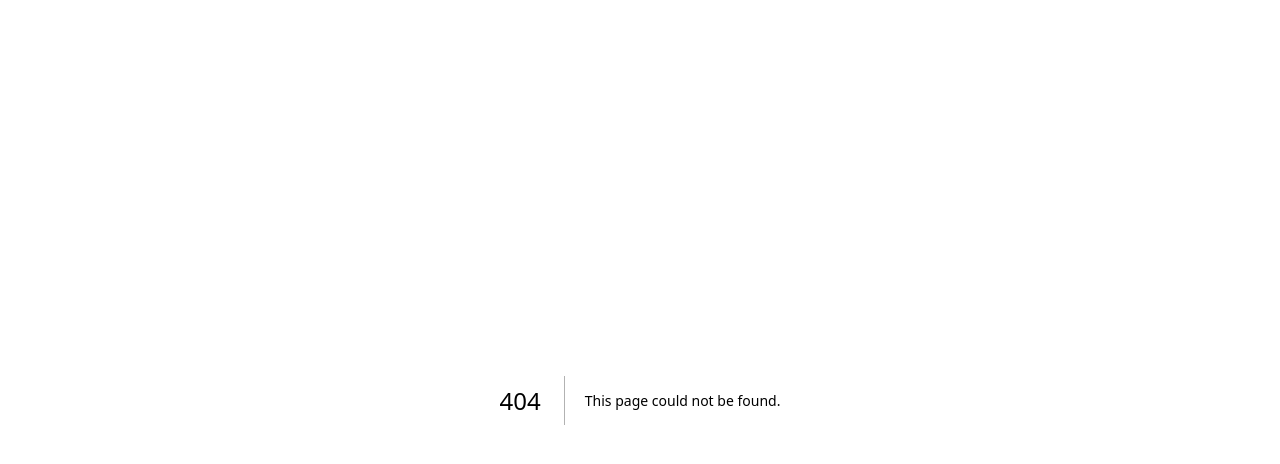
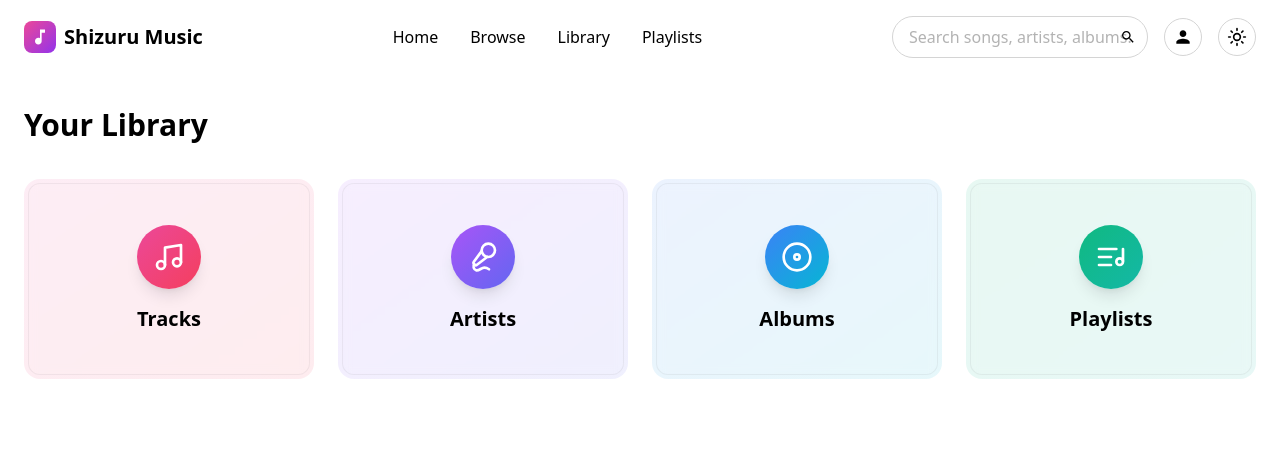
Before and after one commit to vinayak-7-0-3/Shizuru-Frontend, a Next.js app: page /library in a window 1280 px wide. Before the commit this address had no page. Shown: the top 464 px of the page. Built offline with nearby package versions, Linux system fonts and the light colour scheme.

Commit message:
Add Library page and fix navbar issues

```diff
--- a/components/Navbar.tsx
+++ b/components/Navbar.tsx
@@ -1,4 +1,5 @@
 import { useState } from 'react';
+import Link from 'next/link';
 
 const Navbar = (
   {
@@ -13,28 +14,28 @@ const Navbar = (
 
   return (
     <nav className="sticky top-0 z-50 backdrop-blur-xl bg-white/10 dark:bg-black/30 border-b border-white/20 dark:border-white/10">
-      <div className="max-w-7xl mx-auto px-6 py-4">
+      <div className="w-full px-6 py-4">
         <div className="flex items-center justify-between">
           {/* Logo */}
-          <div className="flex items-center space-x-2">
+          <Link href="/" className="flex items-center space-x-2">
             <div className="w-8 h-8 bg-gradient-to-br from-pink-500 to-purple-600 rounded-lg flex items-center justify-center">
               <svg className="w-5 h-5 text-white" fill="currentColor" viewBox="0 0 24 24">
                 <path d="M12 3v10.55c-.59-.34-1.27-.55-2-.55-2.21 0-4 1.79-4 4s1.79 4 4 4 4-1.79 4-4V7h4V3h-6z" />
               </svg>
             </div>
             <span className="text-xl font-bold text-black dark:text-white">Shizuru Music</span>
-          </div>
+          </Link>
 
           {/* Desktop Navigation */}
-          <div className="hidden md:flex items-center space-x-8">
-            <a href="#" className="text-black dark:text-white hover:text-black/30 dark:hover:text-white/40 transition-colors">Home</a>
-            <a href="#" className="text-black dark:text-white hover:text-black/30 dark:hover:text-white/40 transition-colors">Browse</a>
-            <a href="#" className="text-black dark:text-white hover:text-black/30 dark:hover:text-white/40 transition-colors">Library</a>
-            <a href="#" className="text-black dark:text-white hover:text-black/30 dark:hover:text-white/40 transition-colors">Playlists</a>
+          <div className="hidden lg:flex items-center space-x-8">
+            <Link href="/" className="text-black dark:text-white hover:text-black/30 dark:hover:text-white/40 transition-colors">Home</Link>
+            <Link href="/browse" className="text-black dark:text-white hover:text-black/30 dark:hover:text-white/40 transition-colors">Browse</Link>
+            <Link href="/library" className="text-black dark:text-white hover:text-black/30 dark:hover:text-white/40 transition-colors">Library</Link>
+            <Link href="/library/playlists" className="text-black dark:text-white hover:text-black/30 dark:hover:text-white/40 transition-colors">Playlists</Link>
           </div>
 
           {/* Search Bar */}
-          <div className="hidden md:flex items-center space-x-4">
+          <div className="hidden lg:flex items-center space-x-4">
             <div className="relative">
               <input
                 type="text"
@@ -82,7 +83,7 @@ const Navbar = (
 
           {/* Mobile Menu Button */}
           <button
-            className="md:hidden p-2 text-black dark:text-white"
+            className="lg:hidden p-2 text-black dark:text-white"
             onClick={() => setIsMenuOpen(!isMenuOpen)}
           >
             <svg className="w-6 h-6" fill="currentColor" viewBox="0 0 24 24">
@@ -93,12 +94,12 @@ const Navbar = (
 
         {/* Mobile Menu */}
         {isMenuOpen && (
-          <div className="md:hidden mt-4 pb-4 border-t border-white/20 pt-4">
+          <div className="lg:hidden mt-4 pb-4 border-t border-white/20 pt-4">
             <div className="flex flex-col space-y-4">
-              <a href="#" className="text-black dark:text-white hover:text-white/80 transition-colors">Home</a>
-              <a href="#" className="text-black dark:text-white/70 hover:text-white transition-colors">Browse</a>
-              <a href="#" className="text-black dark:text-white/70 hover:text-white transition-colors">Library</a>
-              <a href="#" className="text-black dark:text-white/70 hover:text-white transition-colors">Playlists</a>
+              <Link href="/" className="text-black dark:text-white hover:text-white/80 transition-colors">Home</Link>
+              <Link href="/browse" className="text-black dark:text-white/70 hover:text-white transition-colors">Browse</Link>
+              <Link href="/library" className="text-black dark:text-white/70 hover:text-white transition-colors">Library</Link>
+              <Link href="/library/playlists" className="text-black dark:text-white/70 hover:text-white transition-colors">Playlists</Link>
 
               <button
                 onClick={toggleDark}
--- /dev/null
+++ b/pages/library/albums.tsx
@@ -0,0 +1,19 @@
+import MainLayout from '../../components/MainLayout';
+import SectionHeader from '../../components/SectionHeader';
+
+const AlbumsPage = () => {
+    return (
+        <MainLayout>
+            <div className="min-h-screen pt-8 px-6 bg-white dark:bg-neutral-900 text-black dark:text-white">
+                <div className="w-full">
+                    <SectionHeader title="Your Albums" />
+                    <div className="mt-8 text-center text-neutral-500 dark:text-neutral-400">
+                        <p>Your saved albums will appear here.</p>
+                    </div>
+                </div>
+            </div>
+        </MainLayout>
+    );
+};
+
+export default AlbumsPage;
--- /dev/null
+++ b/pages/library/artists.tsx
@@ -0,0 +1,19 @@
+import MainLayout from '../../components/MainLayout';
+import SectionHeader from '../../components/SectionHeader';
+
+const ArtistsPage = () => {
+    return (
+        <MainLayout>
+            <div className="min-h-screen pt-8 px-6 bg-white dark:bg-neutral-900 text-black dark:text-white">
+                <div className="w-full">
+                    <SectionHeader title="Your Artists" />
+                    <div className="mt-8 text-center text-neutral-500 dark:text-neutral-400">
+                        <p>Your followed artists will appear here.</p>
+                    </div>
+                </div>
+            </div>
+        </MainLayout>
+    );
+};
+
+export default ArtistsPage;
--- /dev/null
+++ b/pages/library/index.tsx
@@ -0,0 +1,59 @@
+import Link from 'next/link';
+import { Music, Mic2, Disc, ListMusic } from 'lucide-react';
+import MainLayout from '../../components/MainLayout';
+import SectionHeader from '../../components/SectionHeader';
+
+const LibraryPage = () => {
+    const libraryItems = [
+        {
+            title: 'Tracks',
+            icon: Music,
+            href: '/library/tracks',
+            color: 'from-pink-500 to-rose-500',
+        },
+        {
+            title: 'Artists',
+            icon: Mic2,
+            href: '/library/artists',
+            color: 'from-purple-500 to-indigo-500',
+        },
+        {
+            title: 'Albums',
+            icon: Disc,
+            href: '/library/albums',
+            color: 'from-blue-500 to-cyan-500',
+        },
+        {
+            title: 'Playlists',
+            icon: ListMusic,
+            href: '/library/playlists',
+            color: 'from-emerald-500 to-teal-500',
+        },
+    ];
+
+    return (
+        <MainLayout>
+            <div className="min-h-screen pt-8 px-6 bg-white dark:bg-neutral-900 text-black dark:text-white">
+                <div className="w-full">
+                    <SectionHeader title="Your Library" />
+
+                    <div className="grid grid-cols-1 md:grid-cols-2 lg:grid-cols-4 gap-6 mt-8">
+                        {libraryItems.map((item) => (
+                            <Link key={item.title} href={item.href} className="group relative overflow-hidden rounded-2xl p-1 hover:scale-105 transition-all duration-300">
+                                <div className={`absolute inset-0 bg-gradient-to-br ${item.color} opacity-10 group-hover:opacity-20 transition-opacity`} />
+                                <div className="relative h-48 bg-white/5 backdrop-blur-sm border border-black/5 dark:border-white/10 rounded-xl flex flex-col items-center justify-center gap-4 transition-colors group-hover:bg-white/10">
+                                    <div className={`p-4 rounded-full bg-gradient-to-br ${item.color} text-white shadow-lg`}>
+                                        <item.icon size={32} />
+                                    </div>
+                                    <h3 className="text-xl font-bold">{item.title}</h3>
+                                </div>
+                            </Link>
+                        ))}
+                    </div>
+                </div>
+            </div>
+        </MainLayout>
+    );
+};
+
+export default LibraryPage;
--- /dev/null
+++ b/pages/library/playlists.tsx
@@ -0,0 +1,19 @@
+import MainLayout from '../../components/MainLayout';
+import SectionHeader from '../../components/SectionHeader';
+
+const PlaylistsPage = () => {
+    return (
+        <MainLayout>
+            <div className="min-h-screen pt-8 px-6 bg-white dark:bg-neutral-900 text-black dark:text-white">
+                <div className="w-full">
+                    <SectionHeader title="Your Playlists" />
+                    <div className="mt-8 text-center text-neutral-500 dark:text-neutral-400">
+                        <p>Your playlists will appear here.</p>
+                    </div>
+                </div>
+            </div>
+        </MainLayout>
+    );
+};
+
+export default PlaylistsPage;
--- /dev/null
+++ b/pages/library/tracks.tsx
@@ -0,0 +1,19 @@
+import MainLayout from '../../components/MainLayout';
+import SectionHeader from '../../components/SectionHeader';
+
+const TracksPage = () => {
+    return (
+        <MainLayout>
+            <div className="min-h-screen pt-8 px-6 bg-white dark:bg-neutral-900 text-black dark:text-white">
+                <div className="w-full">
+                    <SectionHeader title="Your Tracks" />
+                    <div className="mt-8 text-center text-neutral-500 dark:text-neutral-400">
+                        <p>Your tracks will appear here.</p>
+                    </div>
+                </div>
+            </div>
+        </MainLayout>
+    );
+};
+
+export default TracksPage;
```
